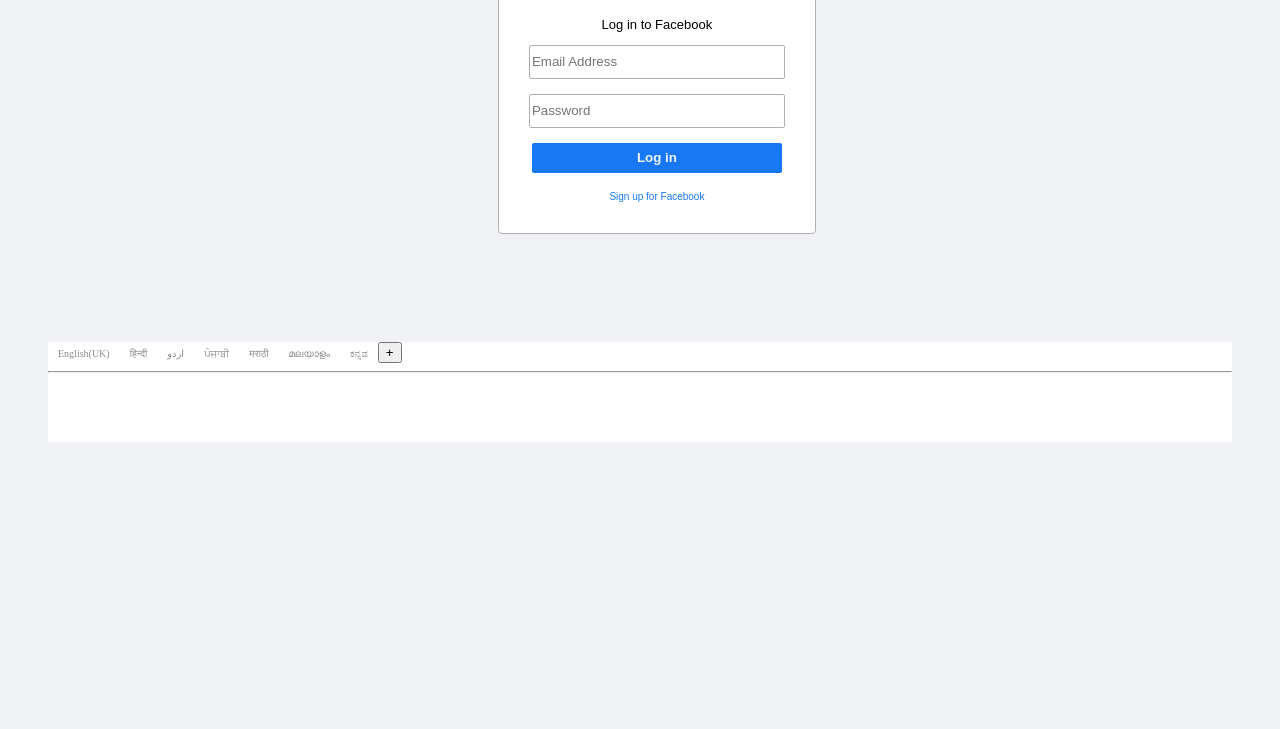
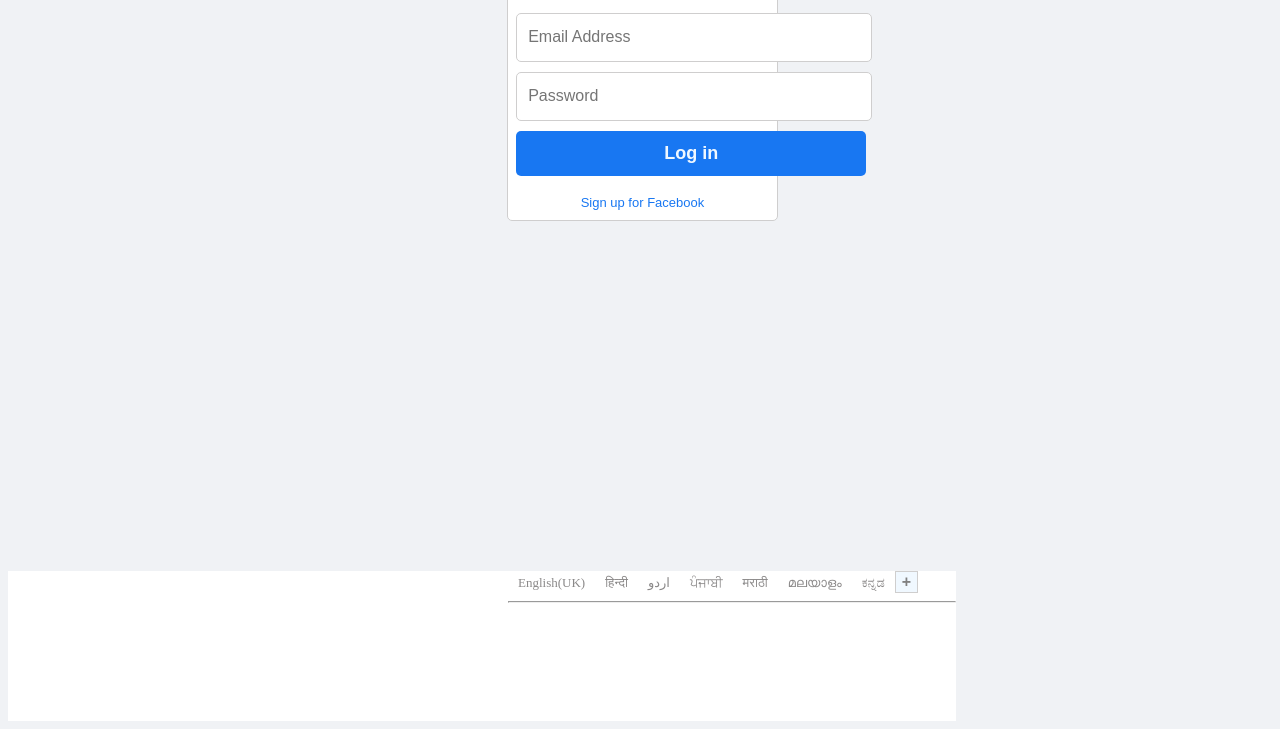
Before and after one commit to Ritoviko/Facebook_login_clone, a plain HTML site: page index.html in a window 1280 px wide. Shown: the part 202-931 px from the top of the page. Before the commit the page ends 800 px from the top, so only its background shows below. Drawn offline with Linux system fonts and the light colour scheme.

Commit message:
Update index.html

```diff
--- a/index.html
+++ b/index.html
@@ -10,67 +10,80 @@
             text-align: center;
             align-items: center;
             align-content: center;
-            padding: 40px;
             background-color: #f0f2f5;
         }
         #login{
-            border: 1px solid rgb(177, 176, 176);
-            border-radius: 4px;
-            padding: 30px;
+            border: 1px solid rgb(207, 206, 206);
+            border-radius: 5px;
+            padding: 8px;
             text-align: center;
-            width: fit-content;
+            width: 33%;
             font-family: Arial, Helvetica, sans-serif;
-            font-size: small;
+            font-size: large;
             background-color: white;
+            margin-top: -44px;
         }
         #log{
-            padding-left: 38%;
+            padding-left: 39.5%;
         }
         #em1{
-            height: 30px;
-            width: 250px;
-            border: 1px solid rgb(177, 176, 176);
-            border-radius: 2px;
+            height: 45px;
+            width: 350px;
+            border: 1px solid rgb(207, 206, 206);
+            border-radius: 5px;
+            margin-top: 10px;
+            font-size: medium;
+            font-family: Arial, Helvetica, sans-serif;
         }
         #p1{
-            height: 30px;
-            width: 250px;
-            border: 1px solid rgb(177, 176, 176);
-            border-radius: 2px;
+            height: 45px;
+            width: 350px;
+            border: 1px solid rgb(207, 206, 206);
+            border-radius: 5px;
+            margin-top: 10px;
+            font-size: medium;
+            font-family: Arial, Helvetica, sans-serif;
         }
 
         #a1{
-            font-size: x-small;
+            font-size: small;
             color: #1877f2;
             text-decoration: none;
         }
 
         #button1{
-            width: 250px;
-            height: 30px;
+            width: 350px;
+            height: 45px;
             background-color: #1877f2;
             color: aliceblue;
             border: none;
-            border-radius: 2px;
+            border-radius: 5px;
             font-weight: bold;
             font-family: Arial, Helvetica, sans-serif;
+            font-size: large;
+            margin-top: 10px;
+            margin-bottom: 15px;
         }
         h2{
-            font-size: 45px;
-            font-family: arial;
-            font-weight: bolder;
+            font-size: 48px;
+            font-family: Arial rounded MT bold;
             color: #1877f2;
             letter-spacing: -2px;
+            padding: 20px;
         }
         #footer{
+            margin-top: 350px;
             background-color: white;
-            align-items: left;
+            height: 150px;
+            word-spacing: 30px;
             text-align: left;
-            height: 100px;
-            word-spacing: 30px;
+            padding-left: 500px;
+        }
+        #d2{
+            width: 75%;
         }
         a{
-            font-size: x-small;
+            font-size: small;
             text-decoration: none;
             color: rgb(139, 137, 137);
             padding: 10px;
@@ -80,12 +93,24 @@
         }
         #a1:hover{
             color: #0d63d4;
+            text-decoration: underline;
         }
         p{
-            font-size: 13px;
+            font-size: large;
+
         }
         #button1:hover{
             background-color: #0d63d4;
+        }
+
+        #button2{
+            background-color: aliceblue;
+            font-family: Arial, Helvetica, sans-serif;
+            font-size: medium;
+            border: 1px solid;
+            border-color: rgb(207, 206, 206);
+            color: grey;
+            font-weight: bold;
         }
     </style>
 </head>
@@ -94,27 +119,20 @@
     <div id="log">
     <div id="login">
         <p>Log in to Facebook</p>
-        <input type="email" name="em" id="em1" placeholder="Email Address">
+        <input type="email" name="em" id="em1" placeholder="  Email Address">
         <br>
-        <br>
-        <input type="password" name="pass" id="p1" placeholder="Password">
-        <br>
+        <input type="password" name="pass" id="p1" placeholder="  Password">
         <br>
         <input type="submit" value="Log in" id="button1">
-        <br>
         <br>
         <a href="" id="a1">Sign up for Facebook</a>
     </div>
 </div>
-    <br>
-    <br>
-    <br>
-    <br>
-    <br>
-    <br>
+<div id="d2">
     <div id = "footer">
-        <a href="">English(UK)</a><a href="">हिन्दी</a><a href="">اردو</a><a href="">ਪੰਜਾਬੀ</a><a href="">मराठी</a><a href="">മലയാളം</a><a href="">ಕನ್ನಡ</a><input type="button" value="+">
+        <a href="">English(UK)</a><a href="">हिन्दी</a><a href="">اردو</a><a href="">ਪੰਜਾਬੀ</a><a href="">मराठी</a><a href="">മലയാളം</a><a href="">ಕನ್ನಡ</a><input type="button" value="+" id="button2">
         <hr>
     </div>
+</div>
 </body>
 </html>
```
